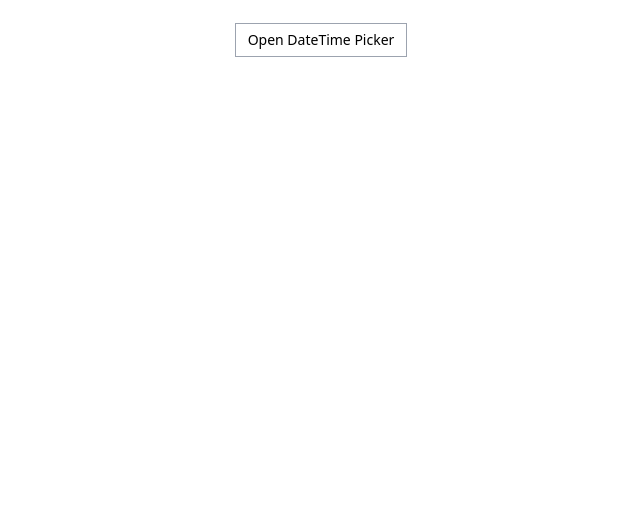
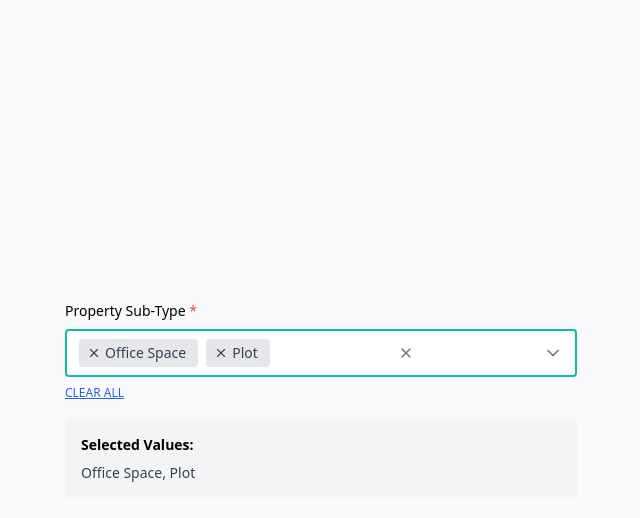
Before and after one commit to blifee/React_Task_DB, a React (Vite) app: page / in a window 1280 px wide. Shown: the top 518 px of the page, without its empty margins (319-959 px from the left). Built offline with nearby package versions, Linux system fonts and the light colour scheme.

Commit message:
Update App.jsx

```diff
--- a/src/App.jsx
+++ b/src/App.jsx
@@ -7,11 +7,11 @@ import MultiSelectDropdown from "./component/MultiSelectDropdown"
 function App() {
   return (
     <>
-     <DateTimePicker />
-     {/* <MultiSelectDropdown />
-       <ChartWidget />
+     {/* <DateTimePicker /> */}
+      <MultiSelectDropdown />
+       {/* <ChartWidget />
        <MultiDocumentUpload />
-      <AIImplementation/> */}
+      <AIImplementation/>  */}
     </>
   )
 }
```
